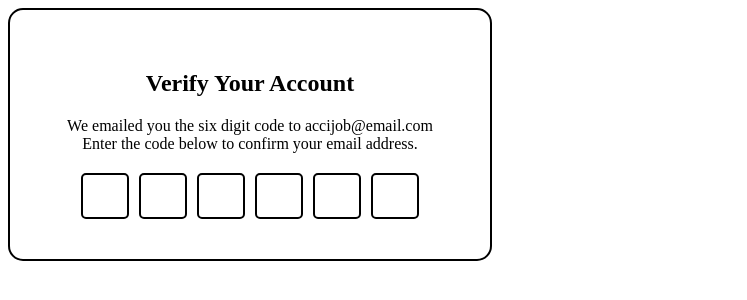
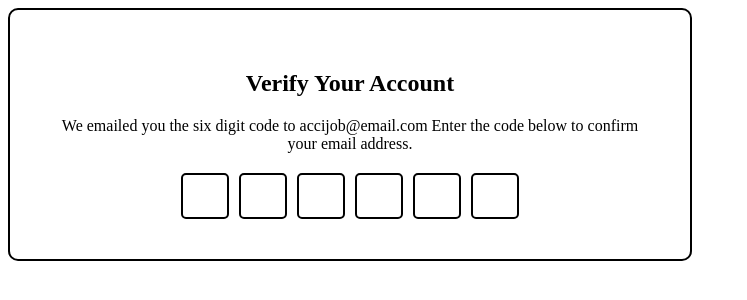
Before and after one commit to acciojob/OTP-Arpit-Jaiswal20, a website: page main.html in a window 1280 px wide. Shown: the whole page, without its empty margins (0-747 px from the left). Drawn offline with Linux system fonts and the light colour scheme.

Commit message:
created a submission

```diff
--- a/styles.css
+++ b/styles.css
@@ -3,9 +3,9 @@
     text-align: center;
     background: #ffffff;
     padding: 40px;
-    border-radius: 15px;
-		   border : 2px solid black;
-    width: 400px;
+    border-radius: 10px;
+	border : 2px solid black;
+    width: 600px;
 }
 
 
```
